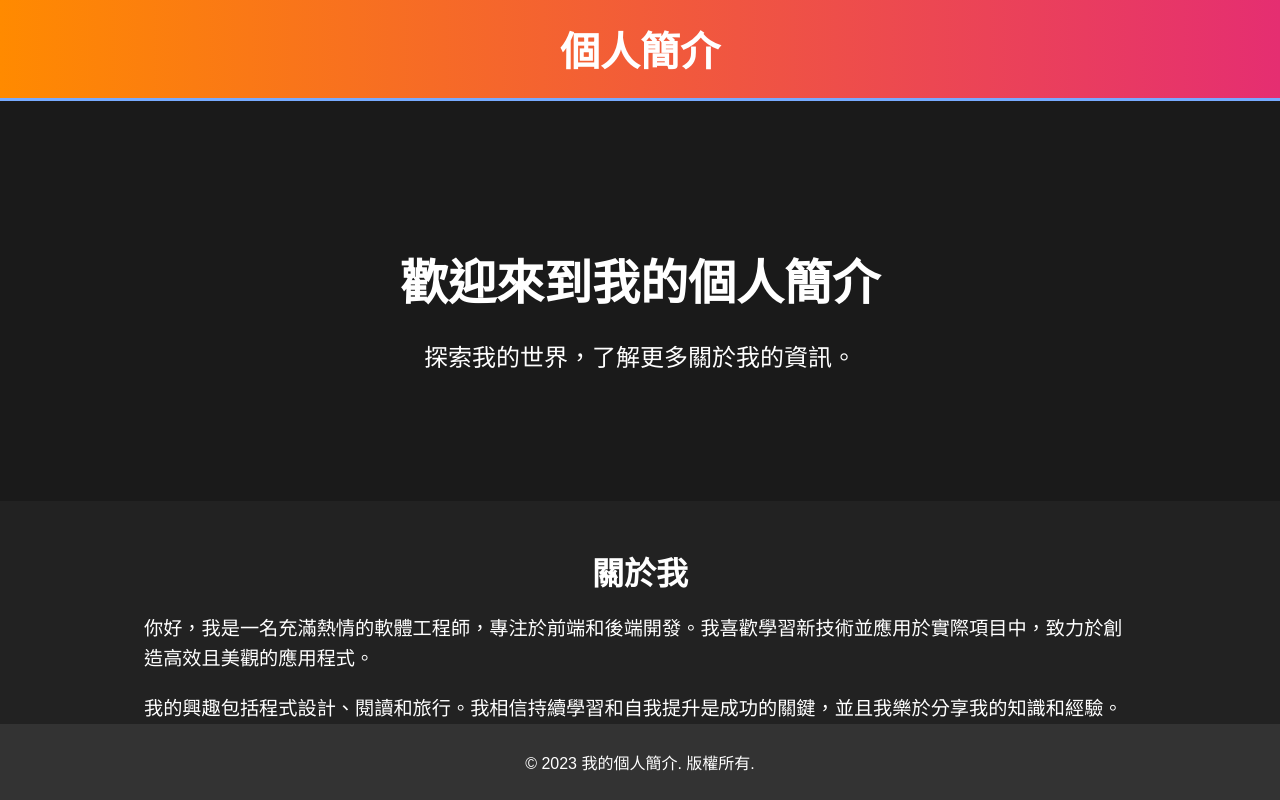
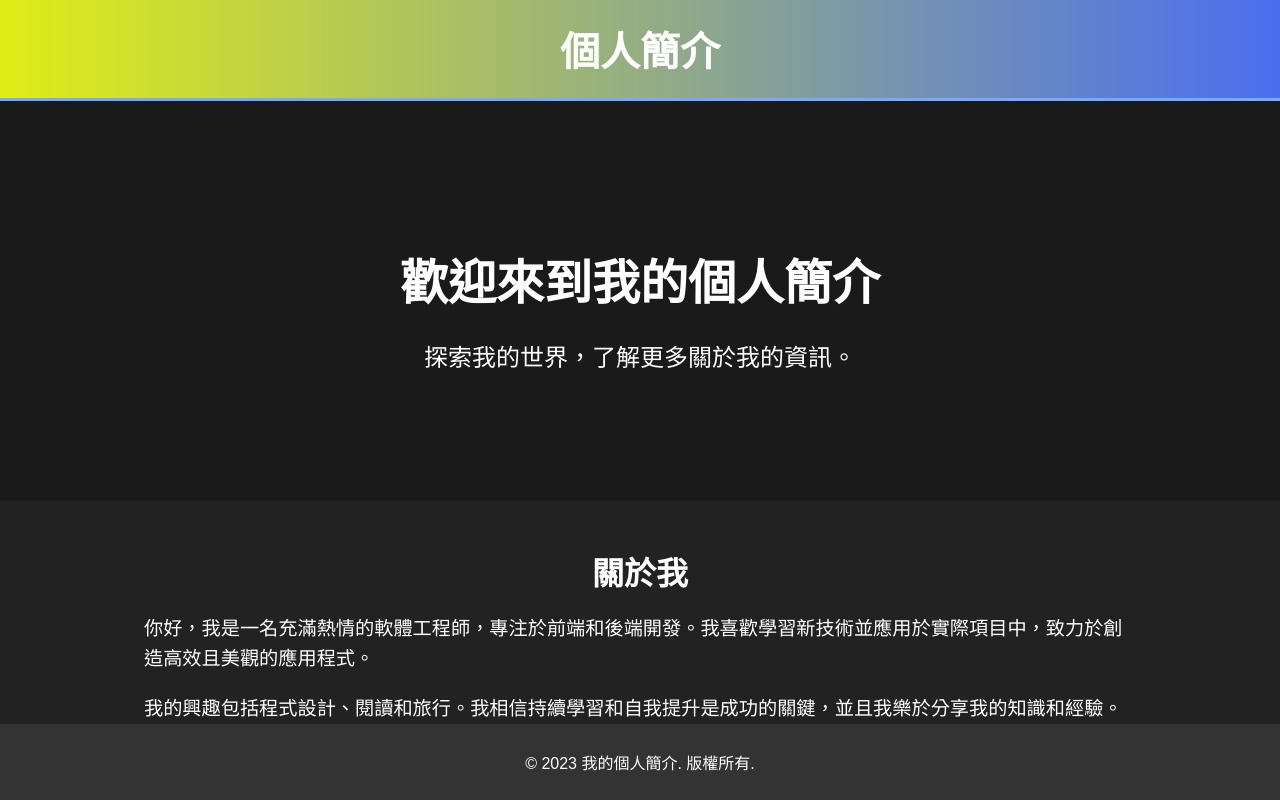
Before and after one commit to yiwei-9909239/yiwei-9909239.github.io, a plain HTML site: page index.html in a window 1280 px wide. Drawn offline with Linux system fonts and the light colour scheme.

Commit message:
個人簡介2

```diff
--- a/index.html
+++ b/index.html
@@ -18,7 +18,7 @@
             overflow: hidden;
         }
         header {
-            background: linear-gradient(90deg, #ff8a00, #e52e71);
+            background: linear-gradient(90deg, #dfed16, #4a6ef0);
             color: #fff;
             padding: 20px 0;
             text-align: center;
```
